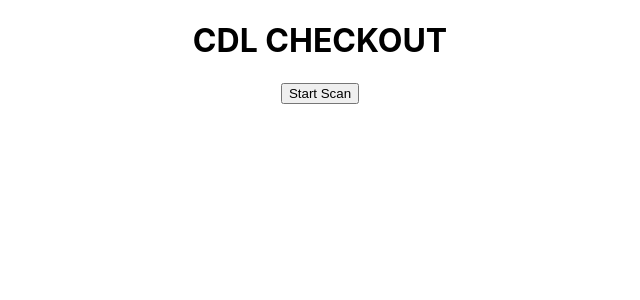
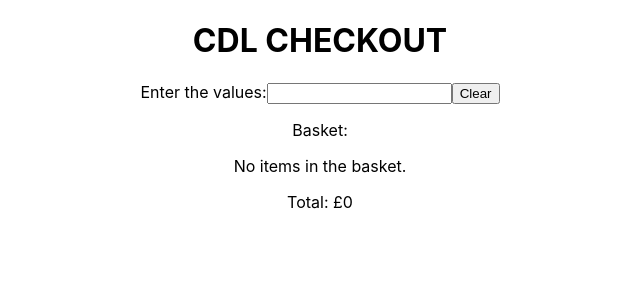
Before and after one commit to nikitasinha2012/checkout_system, a React (Create React App) app: page / in a window 1280 px wide. Shown: the top 300 px of the page, without its empty margins (320-960 px from the left). Built offline with nearby package versions, Linux system fonts and the light colour scheme.

Commit message:
first commit

```diff
--- a/src/Components/LandingPage.jsx
+++ b/src/Components/LandingPage.jsx
@@ -1,7 +1,6 @@
 import React, { useState } from "react";
 
 const LandingPage = () => {
-  const [scan, setScan] = useState(false);
   const [cart, setCart] = useState([]);
   const [runningTotal, setRunningTotal] = useState(0);
 
@@ -16,6 +15,16 @@ const LandingPage = () => {
     setCart(updatedBasket);
     calcRunningTotal(updatedBasket);
     //whenever an item is added/scanned this func is triggered
+  };
+  const removeItem = (item) => {
+    const updatedBasket = cart.filter((val) => val !== item);
+    setCart(updatedBasket);
+    setRunningTotal(calcRunningTotal(updatedBasket));
+  };
+
+  const clearCart = () => {
+    setCart([]);
+    setRunningTotal(0);
   };
 
   const calcRunningTotal = (items) => {
@@ -50,25 +59,27 @@ const LandingPage = () => {
   return (
     <div>
       <h1>CDL CHECKOUT</h1>
-      <button onClick={setScan}>Start Scan</button>
-      {scan ? (
       <div>
-          {" "}
+        Enter the values:
         <input
           type="text"
           onChange={(e) => addItem(e.target.value.toUpperCase())}
         />
-          <p>S:</p>
+        <button onClick={clearCart}>Clear</button>
+      </div>
+      <p>Basket:</p>
+      {cart.length > 0 ? (
         <ul>
           {cart.map((item, index) => (
-              <li key={index}>{item}</li>
+            <li key={index}>
+              {item} <button onClick={() => removeItem(item)}>Remove</button>
+            </li>
           ))}
         </ul>
+      ) : (
+        <p>No items in the basket.</p>
+      )}
       <p>Total: £{runningTotal / 100}</p>
-        </div>
-      ) : (
-        ""
-      )}
     </div>
   );
 };
```
Lines whose indentation alone changed are shown as unchanged.
